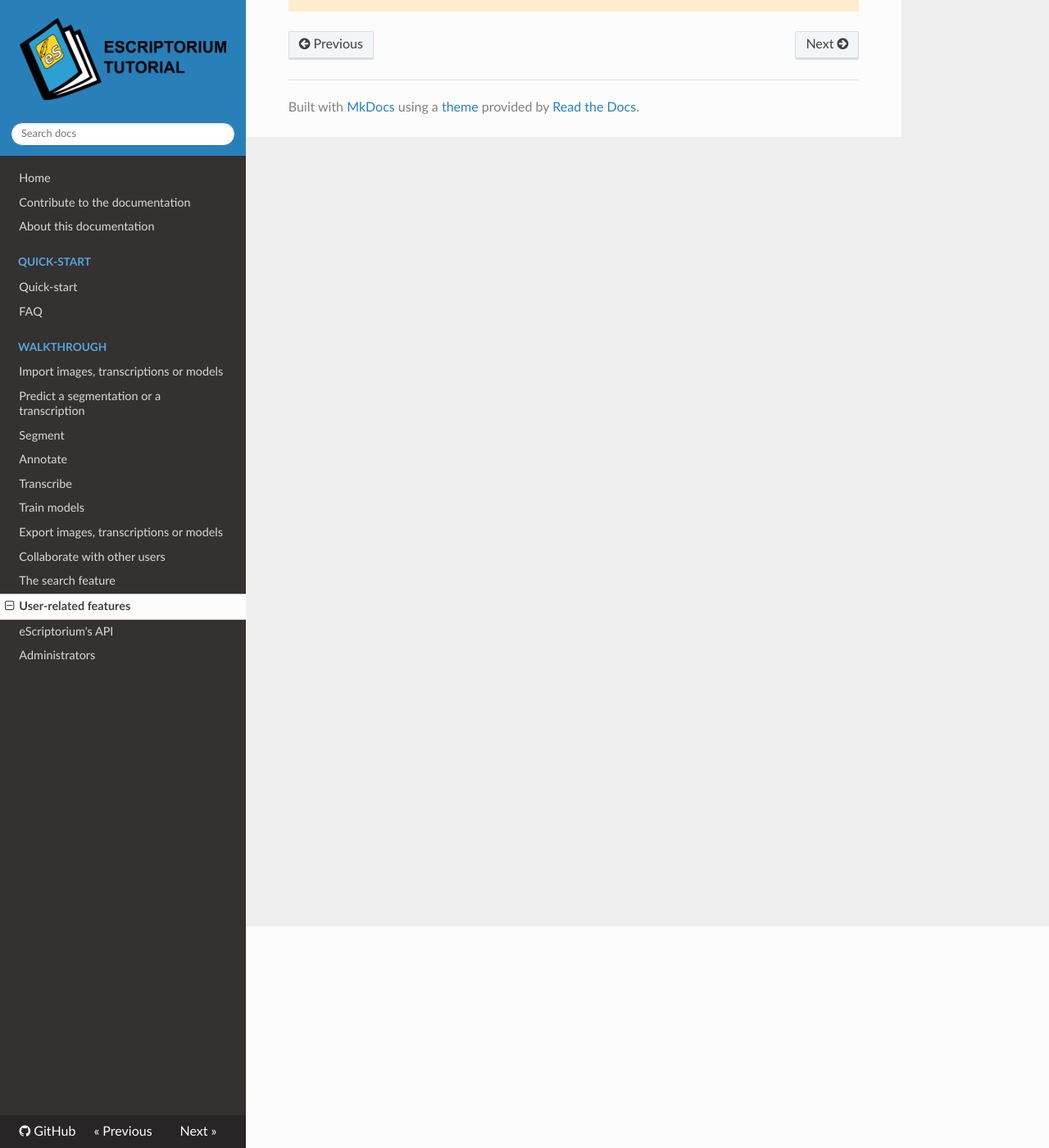
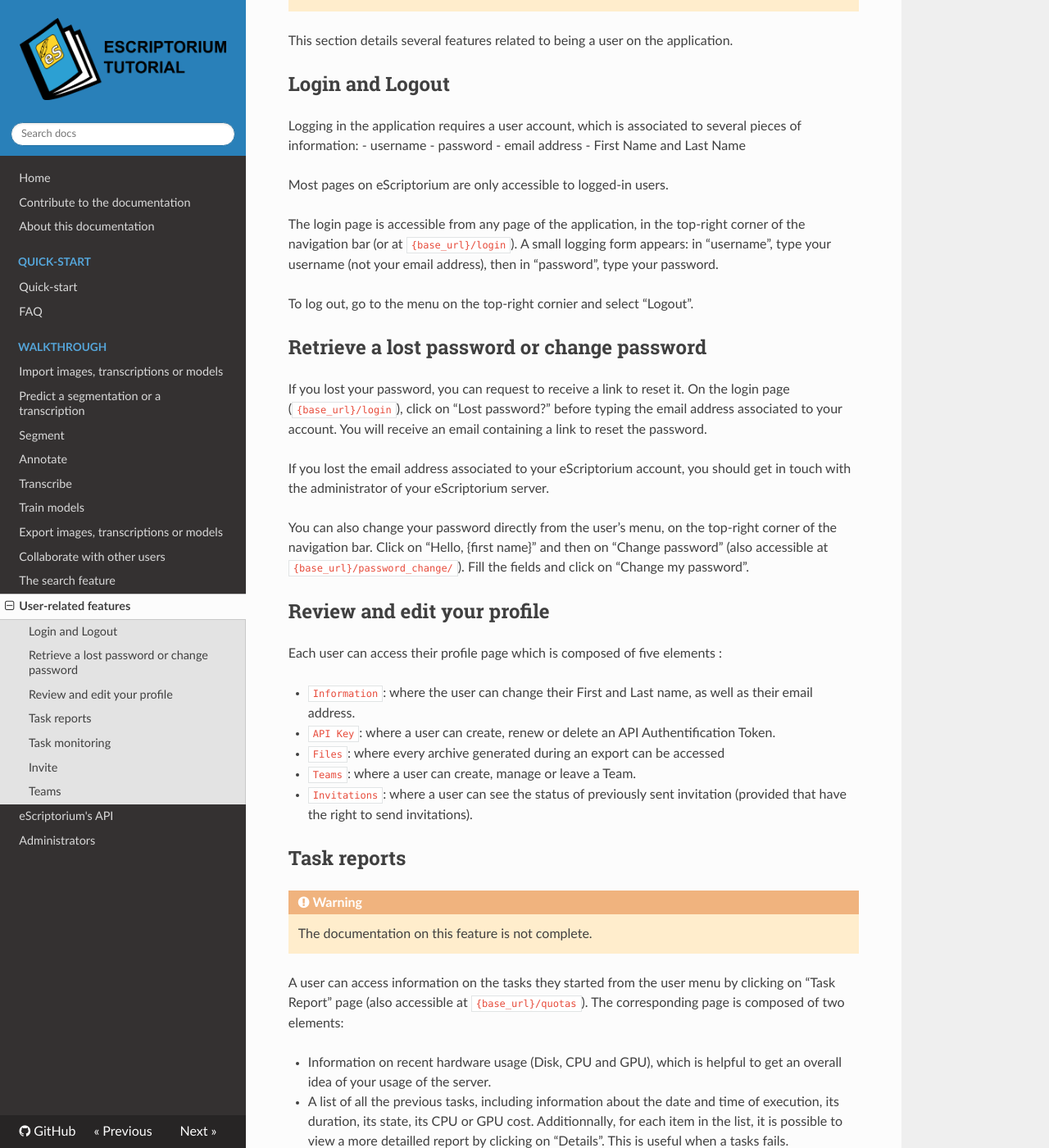
Before and after one commit to alix-tz/escriptorium-documentation, an MkDocs documentation site: the page built from docs/walkthrough_users.md, in a window 1280 px wide and 1400 px high, scrolled down 270 px. Shown: the whole window at 82% size. Built offline with MkDocs 1.6.1, drawn with Linux system fonts in a browser that asks for light colours; nearby versions of some CDN libraries; some of the changed text lies outside the part shown.

Commit message:
WIP: saving current state the page still needs a good proofreading and a few illustrations and more information on a couple of featues

```diff
--- a/docs/walkthrough_users.md
+++ b/docs/walkthrough_users.md
@@ -10,3 +10,85 @@ date: 2023-01-31
 
 !!! warning
     The section needs to be completed.
+
+This section details several features related to being a user on the application.
+
+## Login and Logout
+
+Logging in the application requires a user account, which is associated to several pieces of information:
+- username
+- password
+- email address
+- First Name and Last Name
+
+Most pages on eScriptorium are only accessible to logged-in users.
+
+The login page is accessible from any page of the application, in the top-right corner of the navigation bar (or at `{base_url}/login`). A small logging form appears: in "username", type your username (not your email address), then in "password", type your password.
+
+<!-- todo: Add a screen shot of the location of the login process -->
+
+To log out, go to the menu on the top-right cornier and select "Logout".
+
+<!-- todo: Add a screen shot of the location of the logout menu-->
+
+## Retrieve a lost password or change password
+
+If you lost your password, you can request to receive a link to reset it. On the login page (`{base_url}/login`), click on "Lost password?" before typing the email address associated to your account. You will receive an email containing a link to reset the password.
+
+If you lost the email address associated to your eScriptorium account, you should get in touch with the administrator of your eScriptorium server.
+
+You can also change your password directly from the user's menu, on the top-right corner of the navigation bar. Click on "Hello, {first name}" and then on "Change password" (also accessible at `{base_url}/password_change/`). Fill the fields and click on "Change my password".
+
+<!-- todo: Add a capture of the process -->
+
+## Review and edit your profile
+
+Each user can access their profile page which is composed of five elements :
+
+- `Information`: where the user can change their First and Last name, as well as their email address.
+- `API Key`: where a user can create, renew or delete an API Authentification Token.
+- `Files`: where every archive generated during an export <!-- todo: add a link to Export --> can be accessed
+- `Teams`: where a user can create, manage or leave a Team. <!-- todo: add a link to Sharing and teams -->
+- `Invitations`: where a user can see the status of previously sent invitation (provided that have the right to send invitations). <!-- todo: add a link to Invitation -->
+
+## Task reports
+
+!!! Warning
+    The documentation on this feature is not complete.
+
+A user can access information on the tasks they started from the user menu by clicking on "Task Report" page (also accessible at `{base_url}/quotas`). The corresponding page is composed of two elements:
+
+- Information on recent hardware usage (Disk, CPU and GPU), which is helpful to get an overall idea of your usage of the server.
+- A list of all the previous tasks, including information about the date and time of execution, its duration, its state, its CPU or GPU cost. Additionnally, for each item in the list, it is possible to view a more detailled report by clicking on "Details". This is useful when a tasks fails.
+
+## Task monitoring
+
+!!! Warning
+    The documentation on this feature is not complete.
+
+A user can access the list of all the tasks they started on eScriptorium from the user menu by clicking "Task Monitoring" (also accessible at `{base_url}/documents/tasks/`). The main purpose of this page is to manage tasks and cancel one or several running tasks at once.
+
+??? Note "Task monitoring for administrators"
+    Users with administrator rights can view all the running tasks and have an additional filter available based on usernames.
+
+<!-- todo: collect more information on task monitoring -->
+
+## Invite
+
+Not all users are allowed to send invitations. If you have that right, you will see "Invite" in the user menu on the top-right corner of the navigation bar, or be able to access `{base_url}/invite/`.
+
+The corresponding page contains a form necessary to provide the information required to send an invitation to a new user. When a user sends an invitation, they can associate the future user to a team they already belong to.
+
+## Teams
+
+Users can be grouped by Teams. They main purpose of a team is to facilitate sharing documents or projects<!-- todo: add link to sharing documents and sharing projects -->. Teams are also helpful to identify a group of people working on the same project or coming from the same institution.
+
+It is possible to manage teams from the Profile page. <!-- todo: add link to "Profile" -->Team management include creating a team, leaving a team, adding or removing members from a team, transfering ownership to another memer.
+
+Only the owner of a team is allowed to add or remove members or to transfer ownership. The owner of a team cannot leave it without first transfering the ownership to another user.
+
+??? Note "No deleting, no renaming"
+    It is currently impossible to delete a team or to rename a team.
+
+??? Note "One owner per team"
+    There can only be one owner at a time.
```
